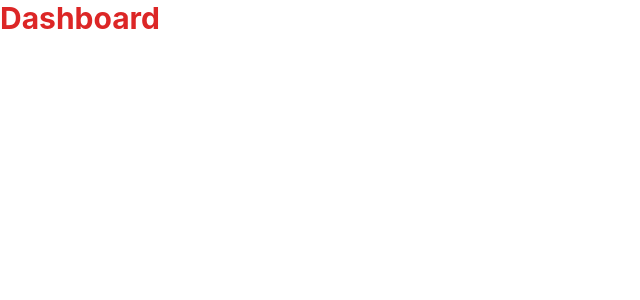
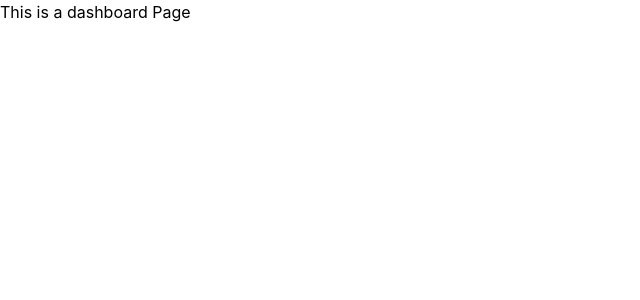
Before and after one commit to Ingressive-for-Good/I4G-OPENSOURCE-FRONTEND-PROJECT-2022, a React (Vite) app: page /dashboard in a window 1280 px wide. Shown: the top 300 px of the page, without its empty margins (0-640 px from the left). Built offline with nearby package versions, Linux system fonts and the light colour scheme; a web font is replaced by a local one.

Commit message:
fix broken dashboard link

```diff
--- a/src/Routes.jsx
+++ b/src/Routes.jsx
@@ -2,6 +2,7 @@ import React from "react";
 import { Route, Routes as Switch, Link } from "react-router-dom";
 import Help from "./molecules/Help";
 import LandingPage from "./pages/LandingPage";
+import DashboardPage from "./pages/DashboardPage";
 import EmailVerify from "./component/email/EmailVerify";
 import PhoneNumberVerification from './pages/PhoneNumberVerification';
 
@@ -11,7 +12,7 @@ function Routes() {
     <Switch>
       <Route
         path="/dashboard"
-        element={<h1 className="text-3xl font-bold text-red-600">Dashboard</h1>}
+        element={<DashboardPage />}
       />
       <Route
       path="/email-verification"
```
